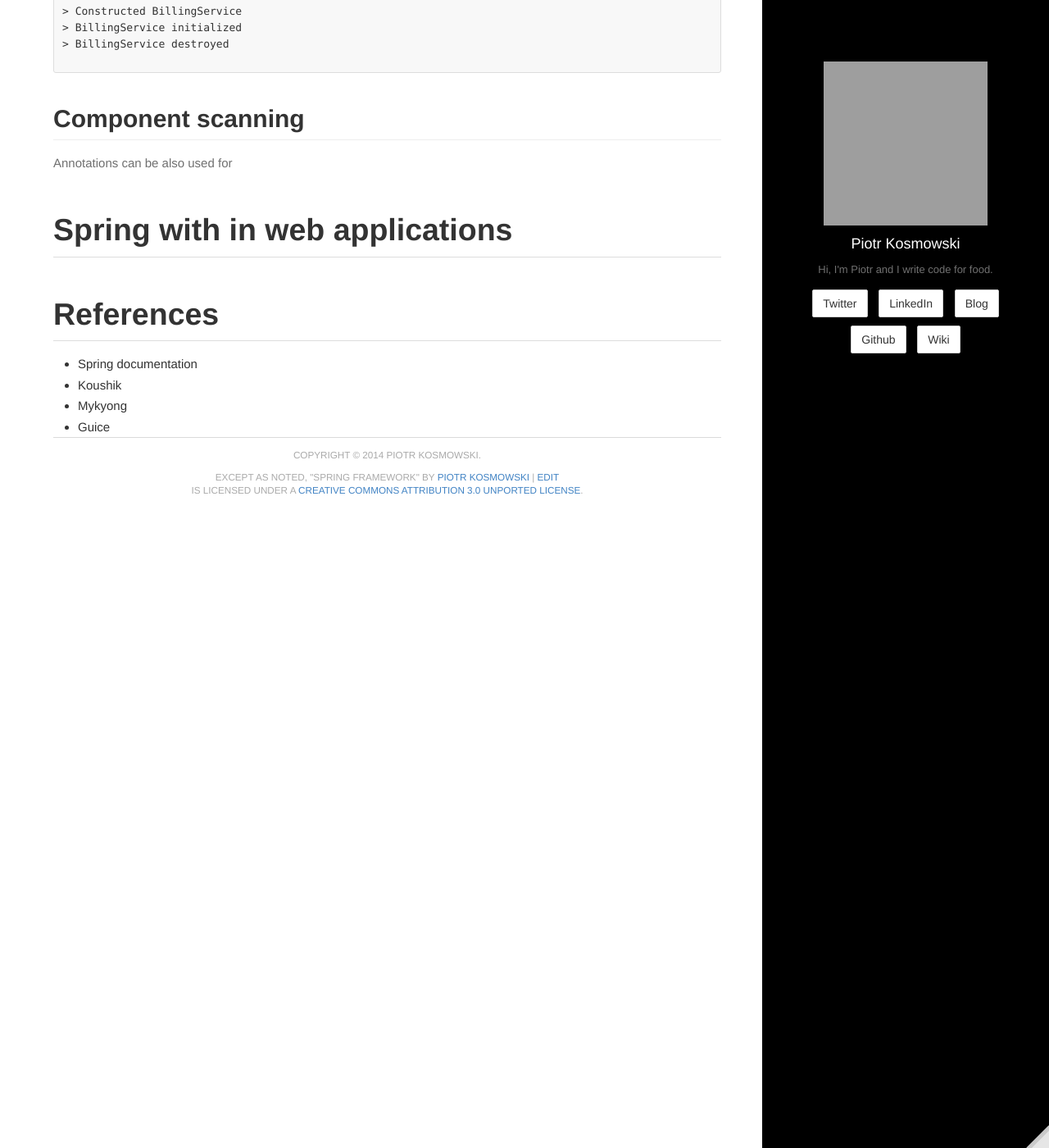
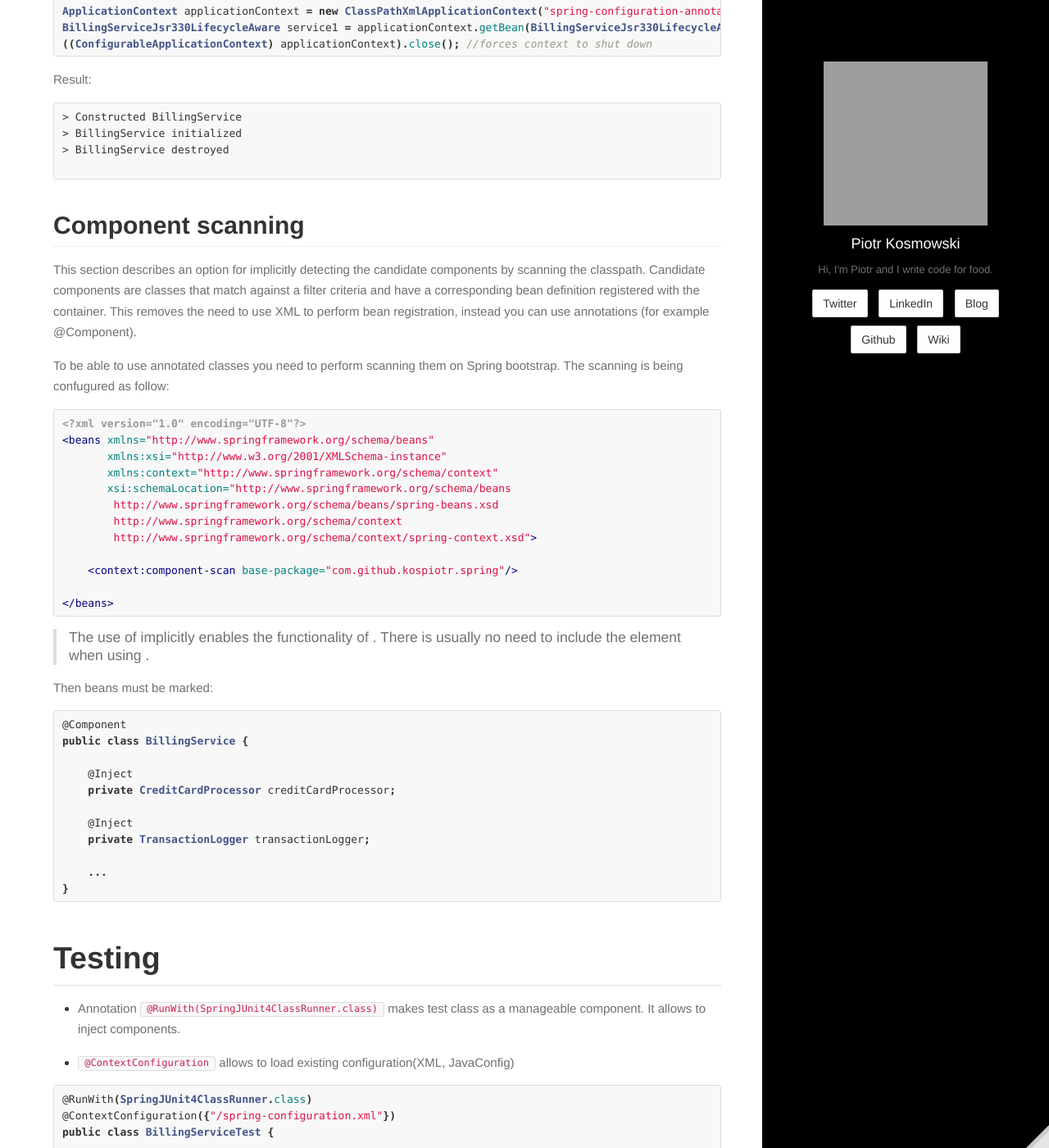
Before and after one commit to kospiotr/kospiotr.github.io, a Jekyll site: the page built from wiki/spring-framework.md, in a window 1280 px wide and 1400 px high, scrolled down 23958 px. Shown: the whole window at 82% size. Built offline with Jekyll 4.4.1, drawn with Linux system fonts in a browser that asks for light colours; nearby versions of some CDN libraries; library files that are not in the unit come from our copies; Markdown is read by kramdown in place of the engine named in the settings; some of the changed text lies outside the part shown; grey boxes are pictures that could not be loaded.

Commit message:
Update wiki

````diff
--- a/wiki/spring-framework.md
+++ b/wiki/spring-framework.md
@@ -902,6 +902,12 @@ payment2 = Payment{paymentTitle=Pizza Payment, accountFrom=12345, accountTo=5432
 #Annotation-based container configuration
 An alternative to XML setups is provided by annotation-based configuration which rely on the bytecode metadata for wiring up components instead of angle-bracket declarations. Instead of using XML to describe a bean wiring, the developer moves the configuration into the component class itself by using annotations on the relevant class, method, or field declaration.
 
+To be able to use annotations you need to add to the configuration following directive:
+
+```xml
+<context:annotation-config/>
+```
+
 ##Dependency Injection
 
 Spring has mechanism for automated wiring objects called autowiring. It reduces need of explicit wiring and boilerplate code.
@@ -912,6 +918,8 @@ Components might be tied by following annotations: `@Autowired`, `@Resource`, `@
 Configuration doesn't contains information about component wiring:
 
 ```xml
+    <context:annotation-config/>
+
     <bean id="billingService" class="com.github.kospiotr.spring.BillingServiceAutowireConstructor"/>
     <bean id="creditCardProcessor" class="com.github.kospiotr.spring.CreditCardProcessor"/>
     <bean id="transactionLogger" class="com.github.kospiotr.spring.TransactionLogger"/>
@@ -1162,8 +1170,76 @@ Result:
 
 ##Component scanning
 
-Annotations can be also used for
+This section describes an option for implicitly detecting the candidate components by scanning the classpath. Candidate components are classes that match against a filter criteria and have a corresponding bean definition registered with the container. This removes the need to use XML to perform bean registration, instead you can use annotations (for example @Component).
 
+To be able to use annotated classes you need to perform scanning them on Spring bootstrap. The scanning is being confugured as follow:
+
+```xml
+<?xml version="1.0" encoding="UTF-8"?>
+<beans xmlns="http://www.springframework.org/schema/beans"
+       xmlns:xsi="http://www.w3.org/2001/XMLSchema-instance"
+       xmlns:context="http://www.springframework.org/schema/context"
+       xsi:schemaLocation="http://www.springframework.org/schema/beans
+        http://www.springframework.org/schema/beans/spring-beans.xsd
+        http://www.springframework.org/schema/context
+        http://www.springframework.org/schema/context/spring-context.xsd">
+
+    <context:component-scan base-package="com.github.kospiotr.spring"/>
+
+</beans>
+```
+
+>The use of <context:component-scan> implicitly enables the functionality of <context:annotation-config>. There is usually no need to include the <context:annotation-config> element when using <context:component-scan>.
+
+Then beans must be marked:
+
+```java
+@Component
+public class BillingService {
+
+    @Inject
+    private CreditCardProcessor creditCardProcessor;
+
+    @Inject
+    private TransactionLogger transactionLogger;
+
+    ...
+}
+```
+
+#Testing
+
+* Annotation `@RunWith(SpringJUnit4ClassRunner.class)` makes test class as a manageable component. It allows to inject components.
+
+* `@ContextConfiguration` allows to load existing configuration(XML, JavaConfig)
+
+```java
+@RunWith(SpringJUnit4ClassRunner.class)
+@ContextConfiguration({"/spring-configuration.xml"})
+public class BillingServiceTest {
+
+    @Inject
+    BillingService billingService;
+
+    @Test
+    public void shouldNotProcessPaymentWithNegativeAmount() {
+        Payment payment = new Payment("Test", "123", "321", -10);
+
+        boolean result = billingService.processPayment(payment);
+
+        assertFalse(result);
+    }
+
+    @Test
+    public void shouldNotProcessPaymentWithoutDescription() {
+        Payment payment = new Payment(null, "123", "321", 10);
+
+        boolean result = billingService.processPayment(payment);
+
+        assertFalse(result);
+    }
+}
+```
 
 
 #Spring with in web applications
````
